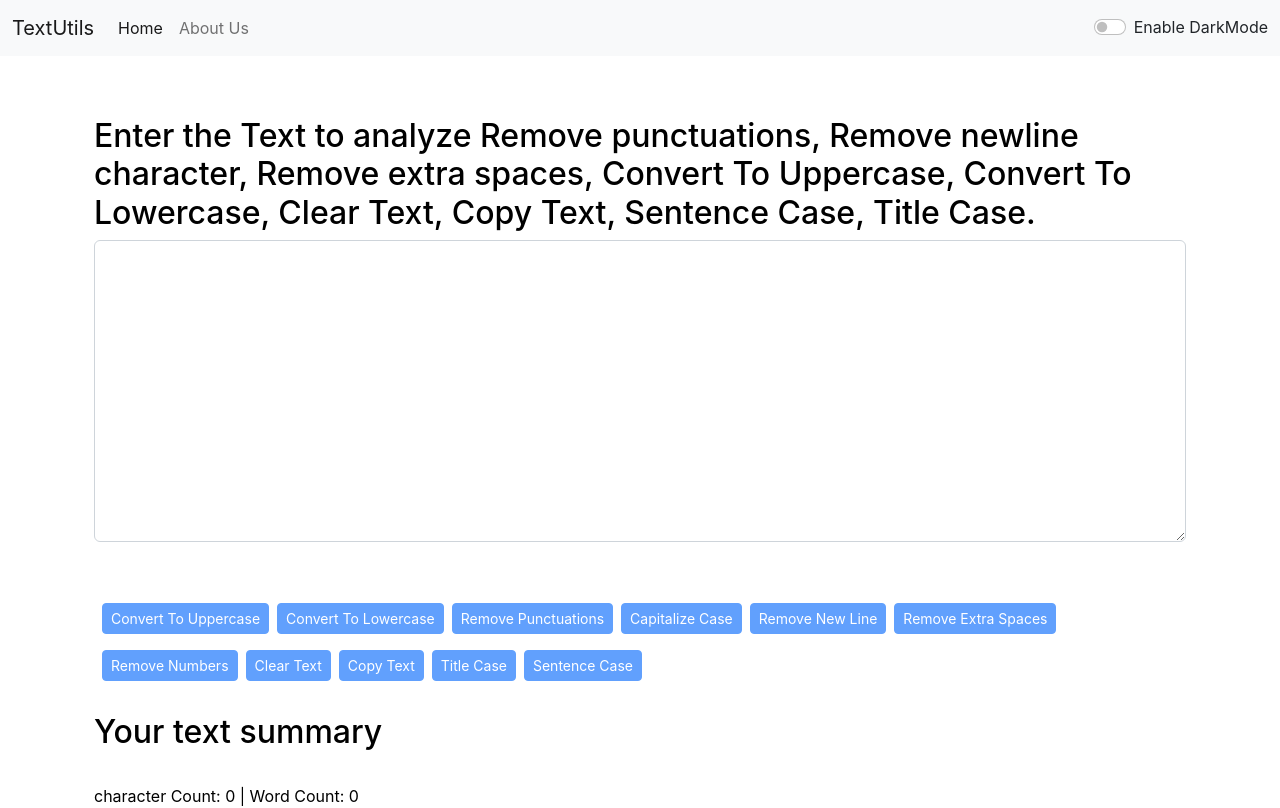
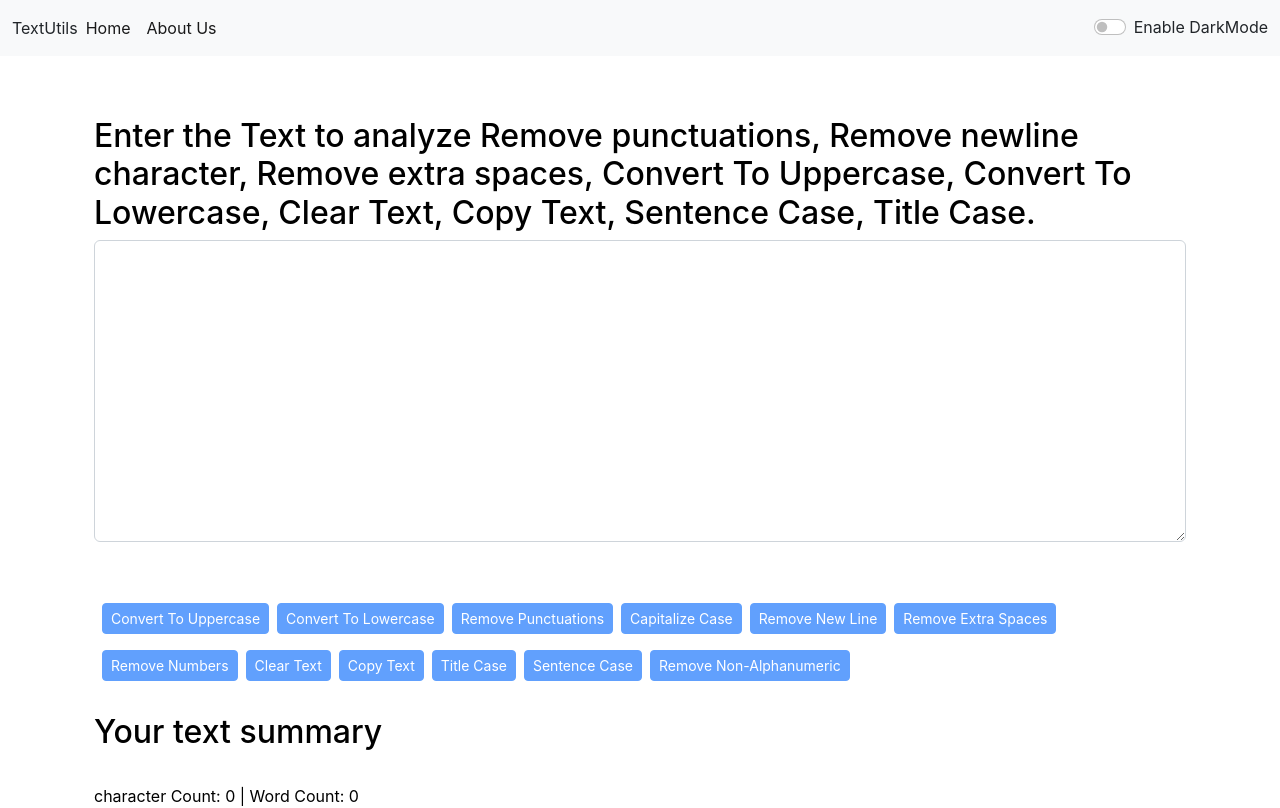
Before and after one commit to Mohammedvaraliya/TextUtils-ReactApp, a React (Create React App) app: page / in a window 1280 px wide. Shown: the top 808 px of the page. Built offline with nearby package versions, Linux system fonts and the light colour scheme.

Commit message:
Add More Functionality to textutils textForm page

```diff
--- a/src/App.js
+++ b/src/App.js
@@ -13,6 +13,7 @@ function App() {
   const [mode, setMode] = useState("light");
   const [textTheme, setTextTheme] = useState("Enable DarkMode");
   const [alert, setAlert] = useState(null);
+  const [activeComp, setActiveComp] = useState("");
 
   const showAlert = (message, type) => {
     setAlert({
@@ -44,6 +45,15 @@ function App() {
 
   }
 
+  const setActiveComponent = () => {
+    if (activeComp === ""){
+        setActiveComp("active");
+    }
+    else{
+        setActiveComp("");
+    }
+  }
+
   return (
     <>
     <Router>
@@ -51,9 +61,9 @@ function App() {
       <Alert alert={alert} />
         <div className="container">
           <Routes>
-            <Route path="/about" element={<About textTheme={textTheme} toggleMode={toggleMode} mode={mode}/>}>
+            <Route path="/about" element={<About textTheme={textTheme} activeComp={activeComp} toggleMode={toggleMode} mode={mode}/>}>
             </Route>
-            <Route path="/" element={<TestForm showAlert={showAlert} heading="Enter the Text to analyze Remove punctuations, Remove newline character, Remove extra spaces, Convert To Uppercase, Convert To Lowercase, Clear Text, Copy Text, Sentence Case, Title Case." mode={mode} />}>
+            <Route path="/" element={<TestForm showAlert={showAlert} activeComp={activeComp} heading="Enter the Text to analyze Remove punctuations, Remove newline character, Remove extra spaces, Convert To Uppercase, Convert To Lowercase, Clear Text, Copy Text, Sentence Case, Title Case." mode={mode} />}>
             </Route>
           </Routes>
         </div>
--- a/src/components/Navbar.js
+++ b/src/components/Navbar.js
@@ -1,28 +1,35 @@
-import React from 'react'
+import React, { useState } from 'react'
 import PropTypes from 'prop-types'
 import { Link } from 'react-router-dom';
 
 
 export default function Navbar(props) {
 
-    // let bodyStyle = {
-    //     backgrounfColor: "grey",
-    // }
+    const [activeComp, setActiveComp] = useState("active");
+
+    const setActiveComponent = () => {
+        if (activeComp === ""){
+            setActiveComp("active");
+        }
+        else{
+            setActiveComp("");
+        }
+    }
 
     return (
         <nav className={`navbar navbar-expand-lg navbar-${props.mode} bg-${props.mode}`}>
             <div className="container-fluid">
-                <Link className="navbar-brand" to="/">{props.title}</Link>
+                <Link className="nav-link" to="/">{props.title}</Link>
                 <button className="navbar-toggler" type="button" data-bs-toggle="collapse" data-bs-target="#navbarSupportedContent" aria-controls="navbarSupportedContent" aria-expanded="false" aria-label="Toggle navigation">
                     <span className="navbar-toggler-icon"></span>
                 </button>
                 <div className="collapse navbar-collapse" id="navbarSupportedContent">
                     <ul className="navbar-nav me-auto mb-2 mb-lg-0">
                         <li className="nav-item">
-                            <Link className="nav-link active" aria-current="page" to="/">Home</Link>
+                            <Link className={`nav-link ${activeComp}`} aria-current="page" to="/">Home</Link>
                         </li>
                         <li className="nav-item">
-                            <Link className="nav-link" to="/about">{props.aboutText}</Link>
+                            <Link className={`nav-link ${activeComp}`} to="/about">{props.aboutText}</Link>
                         </li>
                     </ul>
                 </div>
--- a/src/components/TestForm.js
+++ b/src/components/TestForm.js
@@ -64,19 +64,13 @@ export default function TestForm(props) {
     }
 
     const handleUpCopyText = () => {
-        let copyText = document.getElementById('myBox');
-        copyText.select();
-        navigator.clipboard.writeText(copyText.value);
-        document.getSelection().removeAllRanges();
+        navigator.clipboard.writeText(text);
         showAlert("Copied to Clipboard!", "success");
         setCopy("Copied");
     }
 
     const handleUpCopyTextArea = () => {
-        let copyText = document.getElementById('myBox');
-        copyText.select();
-        navigator.clipboard.writeText(copyText.value);
-        document.getSelection().removeAllRanges();
+        navigator.clipboard.writeText(text);
         setCopy("Copied");
     }
 
@@ -84,6 +78,12 @@ export default function TestForm(props) {
         var newString = text.toLowerCase().replace(/(^\s*\w|[\.\!\?]\s*\w)/g,function(c){return c.toUpperCase()});
         setText(newString);
         showAlert("Converted to sentence case!", "success");
+    }
+
+    const handleUpNonAlpha = () => {
+        const newString = text.replace(/[^a-z0-9]/gi, '');
+        setText(newString);
+        showAlert("Removed all non-alphanumeric Characters!", "success");
     }
 
     const handleOnChange = (event) => {
@@ -124,6 +124,7 @@ export default function TestForm(props) {
                 <button disabled={text.length===0} className="btn btn-primary btn-sm mx-2  my-2" onClick={handleUpCopyText}>Copy Text</button>
                 <button disabled={text.length===0} className="btn btn-primary btn-sm my-2" onClick={handleUpTitleCase}>Title Case</button>
                 <button disabled={text.length===0} className="btn btn-primary btn-sm mx-2 my-2" onClick={handleUpSentenceCase}>Sentence Case</button>
+                <button disabled={text.length===0} className="btn btn-primary btn-sm my-2" onClick={handleUpNonAlpha}>Remove Non-Alphanumeric</button>
             </div>
 
             <div className="container" style={{ color: props.mode === 'light' ? 'black' : 'white' }}>
```
